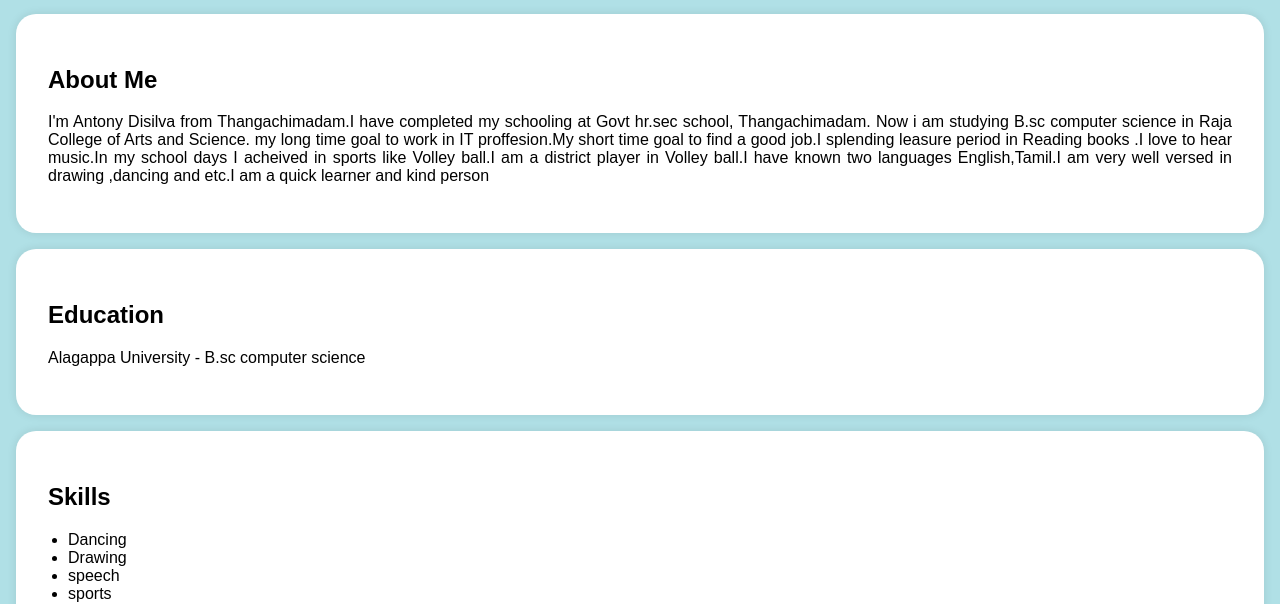
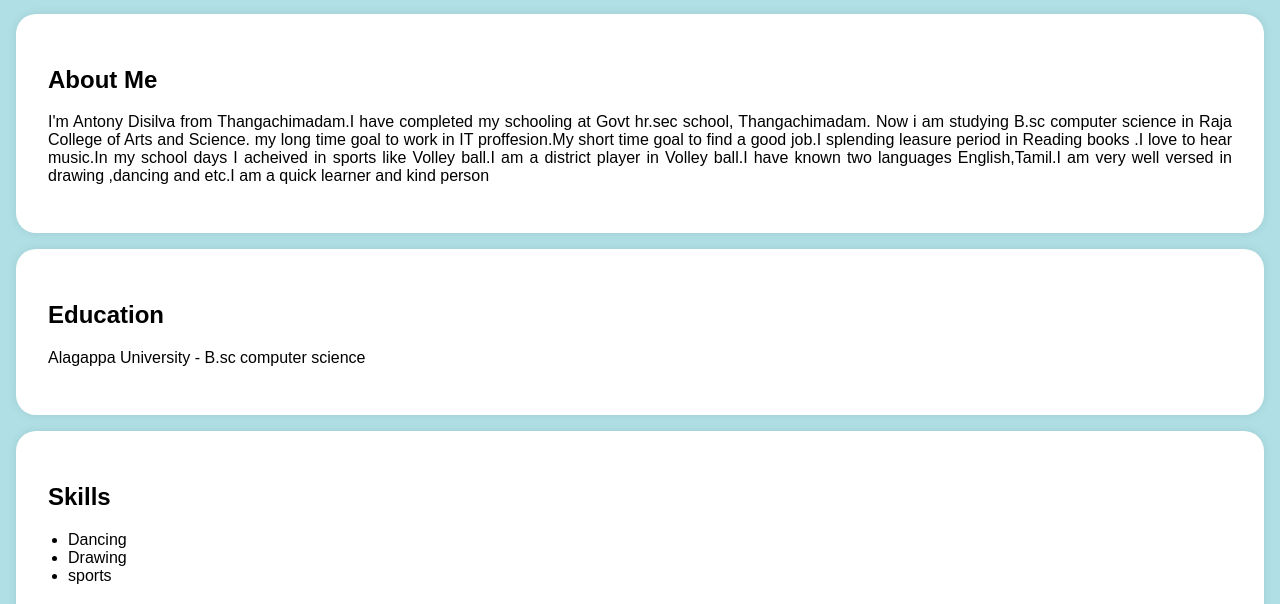
Before and after one commit to Disilva29/DigitalPortfolio, a plain HTML site: page index.html in a window 1280 px wide. Shown: the part 199-803 px from the top of the page. Drawn offline with Linux system fonts and the light colour scheme.

Commit message:
Update index.html

```diff
--- a/index.html
+++ b/index.html
@@ -131,7 +131,7 @@
             <ul>
                 <li>Dancing</li>
                 <li>Drawing</li>
-                <li>speech</li>
+
                 <li>sports</li>
             </ul>
         </div>
```
